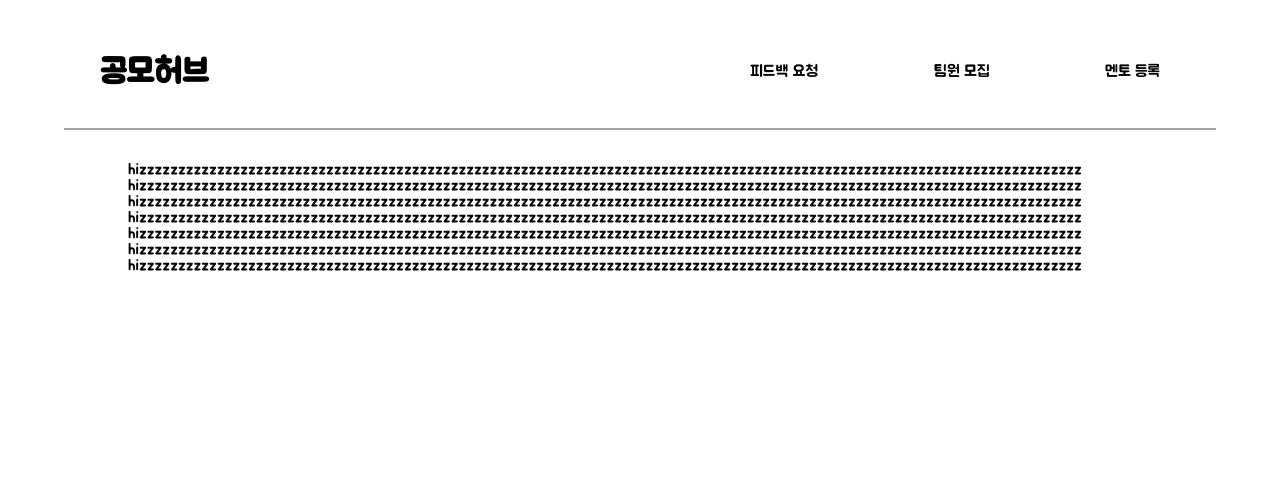
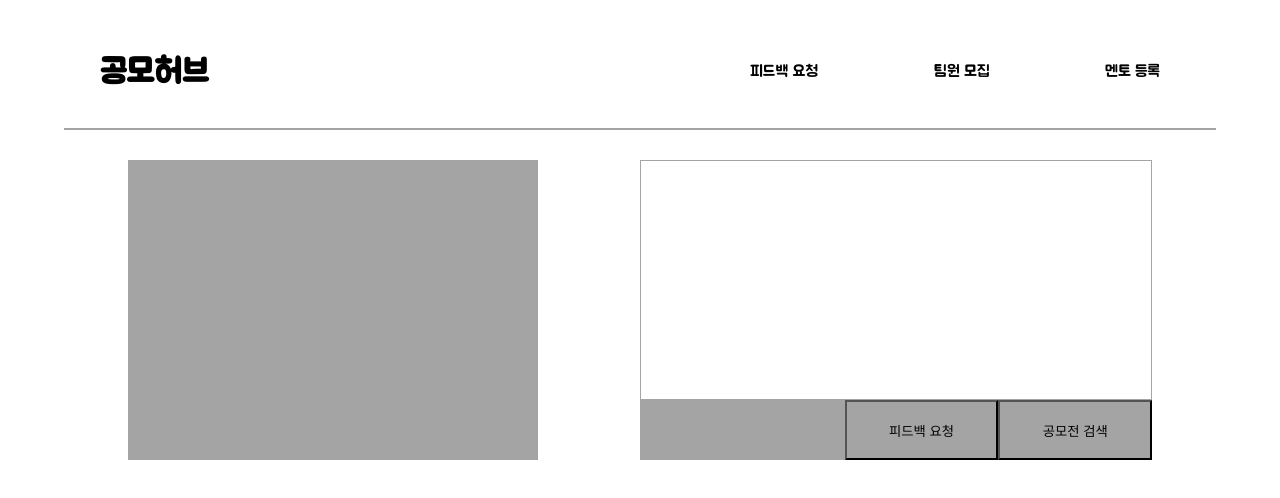
Before and after one commit to GongmoHub/front-web, a Next.js app: page / in a window 1280 px wide. Shown: the top 498 px of the page. Built offline with nearby package versions, Linux system fonts and the light colour scheme.

Commit message:
메인페이지 버튼 추가

```diff
--- /dev/null
+++ b/src/app/main.scss
@@ -0,0 +1,35 @@
+.main_box_top {
+  display: flex;
+  flex-direction: row;
+  justify-content: space-between;
+
+  .information_box {
+    width: 40%;
+    height: 300px;
+    background-color: #a4a4a4;
+    display: flex;
+    flex-direction: column;
+  }
+  .project_box {
+    width: 50%;
+    height: 300px;
+    background-color: #a4a4a4;
+    .input_box {
+      width: 100%;
+      height: 80%;
+      border: 1px solid #a4a4a4;
+    }
+    .button_box {
+      display: flex;
+      justify-content: right;
+      width: 100%;
+      height: 20%;
+
+      .button {
+        width: 30%;
+        height: 100%;
+        background-color: #a4a4a4;
+      }
+    }
+  }
+}
--- a/src/app/page.tsx
+++ b/src/app/page.tsx
@@ -1,27 +1,22 @@
-export default function Home() {
+import './main.scss';
+
+const Mainpage: React.FC = () => {
   return (
     <div>
-      <p>
-        hizzzzzzzzzzzzzzzzzzzzzzzzzzzzzzzzzzzzzzzzzzzzzzzzzzzzzzzzzzzzzzzzzzzzzzzzzzzzzzzzzzzzzzzzzzzzzzzzzzzzzzzzzzzzzzzzzzzzzzzzz
-      </p>
-      <p>
-        hizzzzzzzzzzzzzzzzzzzzzzzzzzzzzzzzzzzzzzzzzzzzzzzzzzzzzzzzzzzzzzzzzzzzzzzzzzzzzzzzzzzzzzzzzzzzzzzzzzzzzzzzzzzzzzzzzzzzzzzzz
-      </p>
-      <p>
-        hizzzzzzzzzzzzzzzzzzzzzzzzzzzzzzzzzzzzzzzzzzzzzzzzzzzzzzzzzzzzzzzzzzzzzzzzzzzzzzzzzzzzzzzzzzzzzzzzzzzzzzzzzzzzzzzzzzzzzzzzz
-      </p>
-      <p>
-        hizzzzzzzzzzzzzzzzzzzzzzzzzzzzzzzzzzzzzzzzzzzzzzzzzzzzzzzzzzzzzzzzzzzzzzzzzzzzzzzzzzzzzzzzzzzzzzzzzzzzzzzzzzzzzzzzzzzzzzzzz
-      </p>
-      <p>
-        hizzzzzzzzzzzzzzzzzzzzzzzzzzzzzzzzzzzzzzzzzzzzzzzzzzzzzzzzzzzzzzzzzzzzzzzzzzzzzzzzzzzzzzzzzzzzzzzzzzzzzzzzzzzzzzzzzzzzzzzzz
-      </p>
-      <p>
-        hizzzzzzzzzzzzzzzzzzzzzzzzzzzzzzzzzzzzzzzzzzzzzzzzzzzzzzzzzzzzzzzzzzzzzzzzzzzzzzzzzzzzzzzzzzzzzzzzzzzzzzzzzzzzzzzzzzzzzzzzz
-      </p>
-      <p>
-        hizzzzzzzzzzzzzzzzzzzzzzzzzzzzzzzzzzzzzzzzzzzzzzzzzzzzzzzzzzzzzzzzzzzzzzzzzzzzzzzzzzzzzzzzzzzzzzzzzzzzzzzzzzzzzzzzzzzzzzzzz
-      </p>
+      <div className="main_box_top">
+        <div className="information_box"></div>
+        <div className="project_box">
+          <input className="input_box"></input>
+          <div className="button_box">
+            <button className="button">피드백 요청</button>
+            <button className="button">공모전 검색</button>
+          </div>
+        </div>
+      </div>
+      <div className="main_box_middle"></div>
+      <div className="main_box_bottom"></div>
     </div>
   );
-}
+};
+
+export default Mainpage;
```
